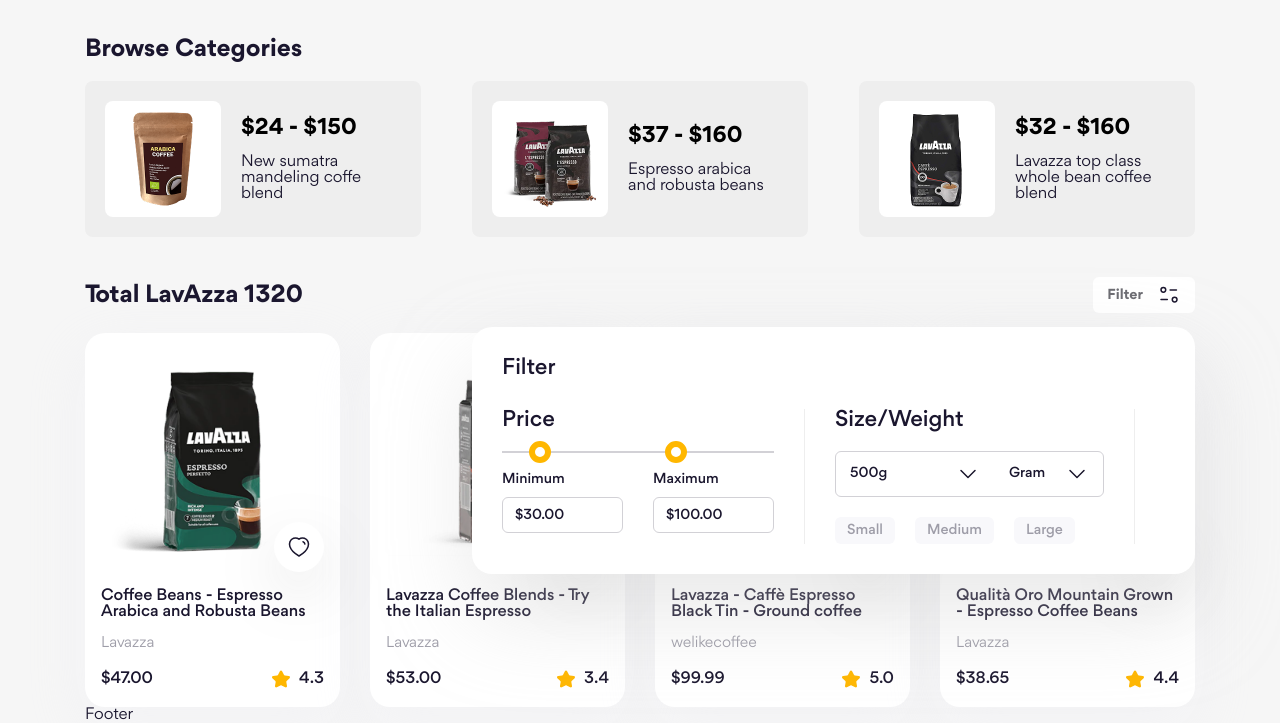
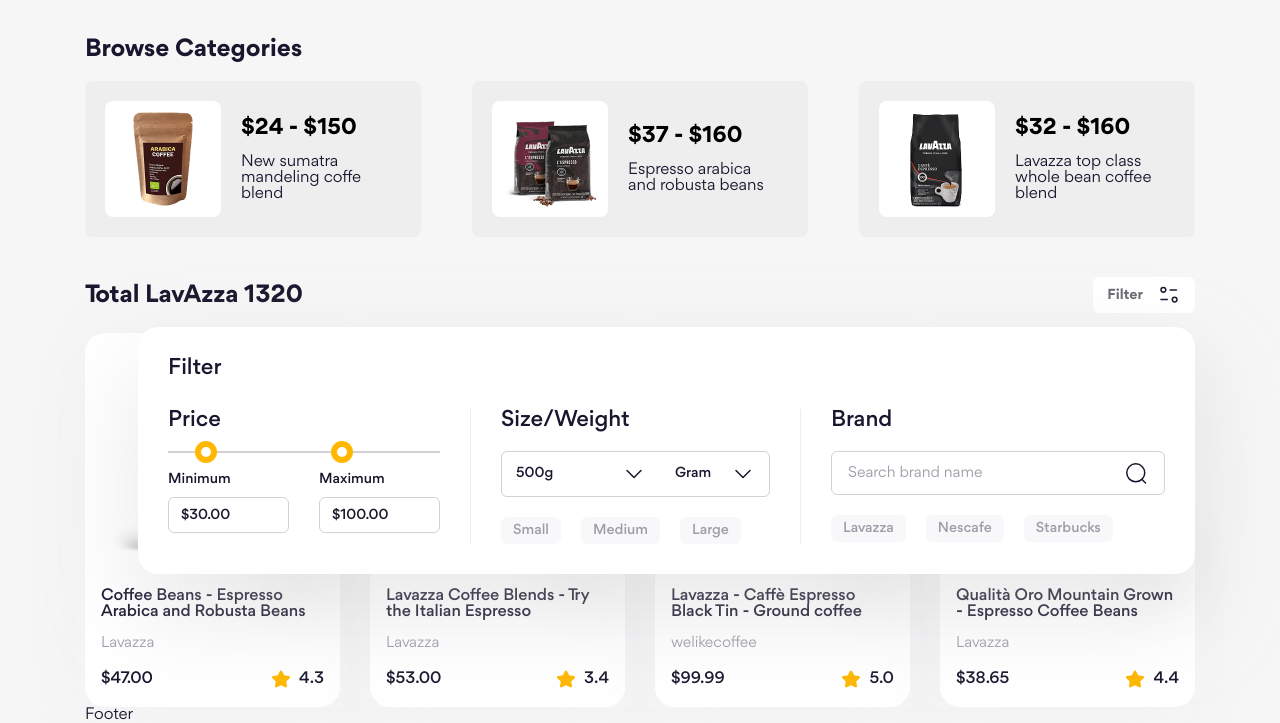
Before and after one commit to ThanhQuy-wolf/project-htmlcss-08, a website: page index.html in a window 1280 px wide. Shown: the part 530-1253 px from the top of the page. Drawn offline with Linux system fonts and the light colour scheme.

Commit message:
Làm phần filter form #3

```diff
--- a/index.html
+++ b/index.html
@@ -124,25 +124,15 @@
                                         <div class="filter__form-group filter__form-group--inline">
                                             <div>
                                                 <label for="" class="filter__form-label filter__form-label--small"> Minimum </label>
-                                                <input
-                                                    type="text"
-                                                    name=""
-                                                    id=""
-                                                    value="$30.00"
-                                                    placeholder="Enter price"
-                                                    class="filter__form-input"
-                                                />
+                                                <div class="filter__form-text-input filter__form-text-input--small">
+                                                    <input type="text" name="" id="" value="$30.00" placeholder="Enter price" class="filter__form-input" />
+                                                </div>
                                             </div>
                                             <div>
                                                 <label for="" class="filter__form-label filter__form-label--small"> Maximum </label>
-                                                <input
-                                                    type="text"
-                                                    name=""
-                                                    id=""
-                                                    value="$100.00"
-                                                    placeholder="Enter price"
-                                                    class="filter__form-input"
-                                                />
+                                                <div class="filter__form-text-input filter__form-text-input--small">
+                                                    <input type="text" name="" id="" value="$100.00" placeholder="Enter price" class="filter__form-input" />
+                                                </div>
                                             </div>
                                         </div>
                                     </div>
@@ -180,7 +170,24 @@
                                     <div class="filter__separate"></div>
 
                                     <!-- Filter column 3 -->
-                                    <div class="filter__col"></div>
+                                    <div class="filter__col">
+                                        <label for="" class="filter__form-label">Brand</label>
+                                        <div class="filter__form-group">
+                                            <div class="filter__form-text-input">
+                                                <input type="text" name="" id="" placeholder="Search brand name" class="filter__form-input" />
+
+                                                <img src="./assets/icons/search.svg" alt="" class="filter__form-input-icon" />
+                                            </div>
+                                        </div>
+
+                                        <div class="filter__form-group">
+                                            <div class="filter__form-tags">
+                                                <button class="filter__form-tag" type="button">Lavazza</button>
+                                                <button class="filter__form-tag" type="button">Nescafe</button>
+                                                <button class="filter__form-tag" type="button">Starbucks</button>
+                                            </div>
+                                        </div>
+                                    </div>
                                 </div>
                             </form>
                         </div>
--- a/scss/base/_common.scss
+++ b/scss/base/_common.scss
@@ -33,10 +33,12 @@
 button,
 textarea,
 select {
+    padding: 0;
     font-family: inherit;
     font-size: inherit;
     color: inherit;
     outline: none;
+    border: none;
     -webkit-tap-highlight-color: transparent;
 }
 
--- a/scss/components/_filter-form.scss
+++ b/scss/components/_filter-form.scss
@@ -77,23 +77,51 @@
             }
         }
 
-        &-input,
+        &-text-input,
         &-select-wrap {
             border-radius: 6px;
             border: 1px solid #d2d1d6;
         }
 
+        &-text-input {
+            @include mix.size(334px, 44px);
+
+            display: flex;
+            align-items: center;
+            padding: 0 16px;
+
+            overflow: hidden;
+
+            &--small {
+                width: 121px;
+                height: 36px;
+                padding: 0 12px;
+            }
+        }
+
+        &-text-input--small &-input {
+            @extend .text-md-14;
+        }
+
         &-input {
-            @extend .text-md-14;
+            @extend .text-rg-15;
+            font-weight: 500;
 
-            width: 121px;
-            height: 36px;
-            padding: 0 12px;
-            border-radius: 6px;
-            border: 1px solid #d2d1d6;
+            width: 100%;
+
+            &::placeholder {
+                font-weight: 400;
+                color: #9E9DA8;
+            }
 
             color: var(--filter-form-text);
             background: var(--filter-form-bg);
+        }
+
+        &-input-icon {
+            margin-left: 12px;
+
+            filter: var(--filter-form-fill-icon);
         }
 
         &-select-wrap {
```
Also changed, not shown: assets/css/main.css, 1 other file.
